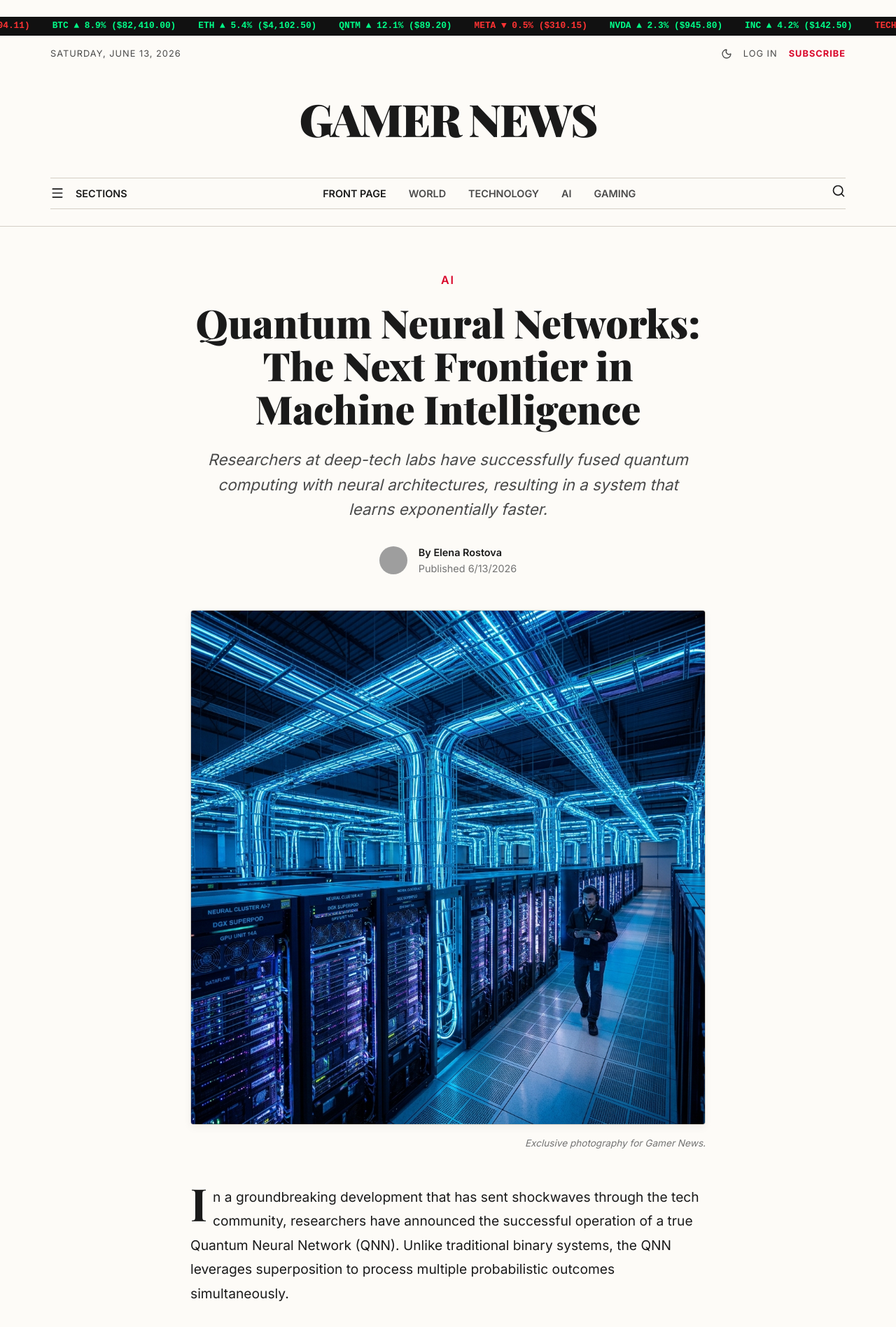
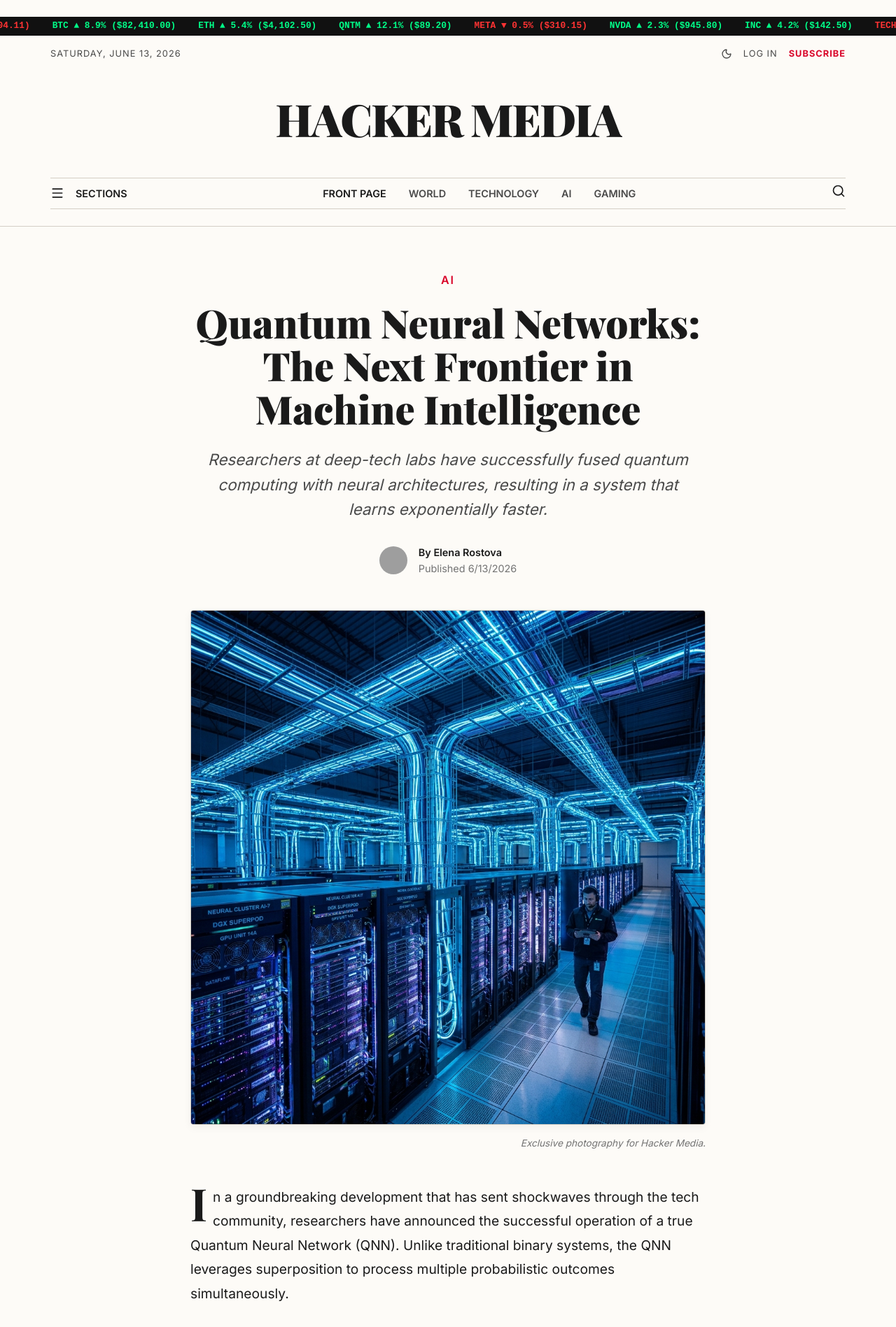
Before and after one commit to brandonlacoste9-tech/digital-newspaper, a React (Vite) app: page /news/ai-breakthrough in a window 1280 px wide. Shown: the top 1897 px of the page at 70% size. Built offline with nearby package versions, Linux system fonts and the light colour scheme; no server answers; grey boxes are pictures that could not be loaded.

Commit message:
Renamed Gamer News to Hacker Media throughout the codebase

```diff
--- a/index.html
+++ b/index.html
@@ -4,7 +4,7 @@
     <meta charset="UTF-8" />
     <link rel="icon" type="image/svg+xml" href="/favicon.svg" />
     <meta name="viewport" content="width=device-width, initial-scale=1.0" />
-    <title>Gamer News</title>
+    <title>Hacker Media</title>
   </head>
   <body>
     <div id="root"></div>
--- a/src/components/Header.jsx
+++ b/src/components/Header.jsx
@@ -68,7 +68,7 @@ const Header = () => {
         {/* Logo */}
         <div style={{ display: 'flex', justifyContent: 'center', margin: '1rem 0' }}>
           <Link to="/" style={{ fontFamily: 'var(--font-serif)', fontSize: '4rem', fontWeight: 900, letterSpacing: '-2px', color: 'var(--text-primary)' }}>
-            GAMER NEWS
+            HACKER MEDIA
           </Link>
         </div>
 
--- a/src/pages/NewsArticle.jsx
+++ b/src/pages/NewsArticle.jsx
@@ -43,7 +43,7 @@ const NewsArticle = () => {
       <figure style={{ margin: '0 0 3rem 0' }}>
         <img src={article.imageUrl} alt={article.title} style={{ width: '100%', height: 'auto', borderRadius: '4px', border: '1px solid var(--border-color)', boxShadow: '0 4px 12px rgba(0,0,0,0.05)' }} />
         <figcaption style={{ fontSize: '0.85rem', color: 'var(--text-muted)', marginTop: '0.5rem', textAlign: 'right', fontStyle: 'italic' }}>
-          Exclusive photography for Gamer News.
+          Exclusive photography for Hacker Media.
         </figcaption>
       </figure>
 
```
